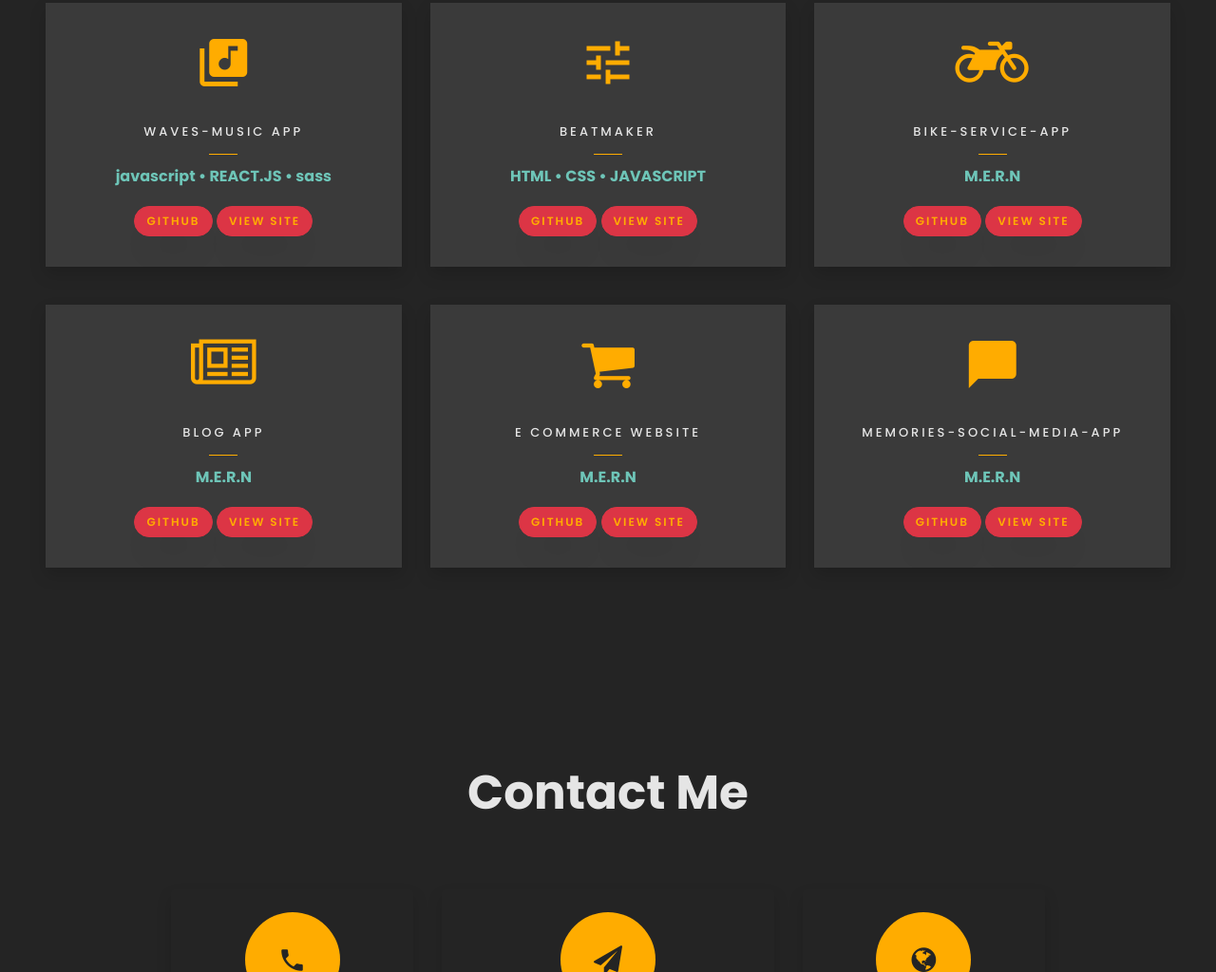
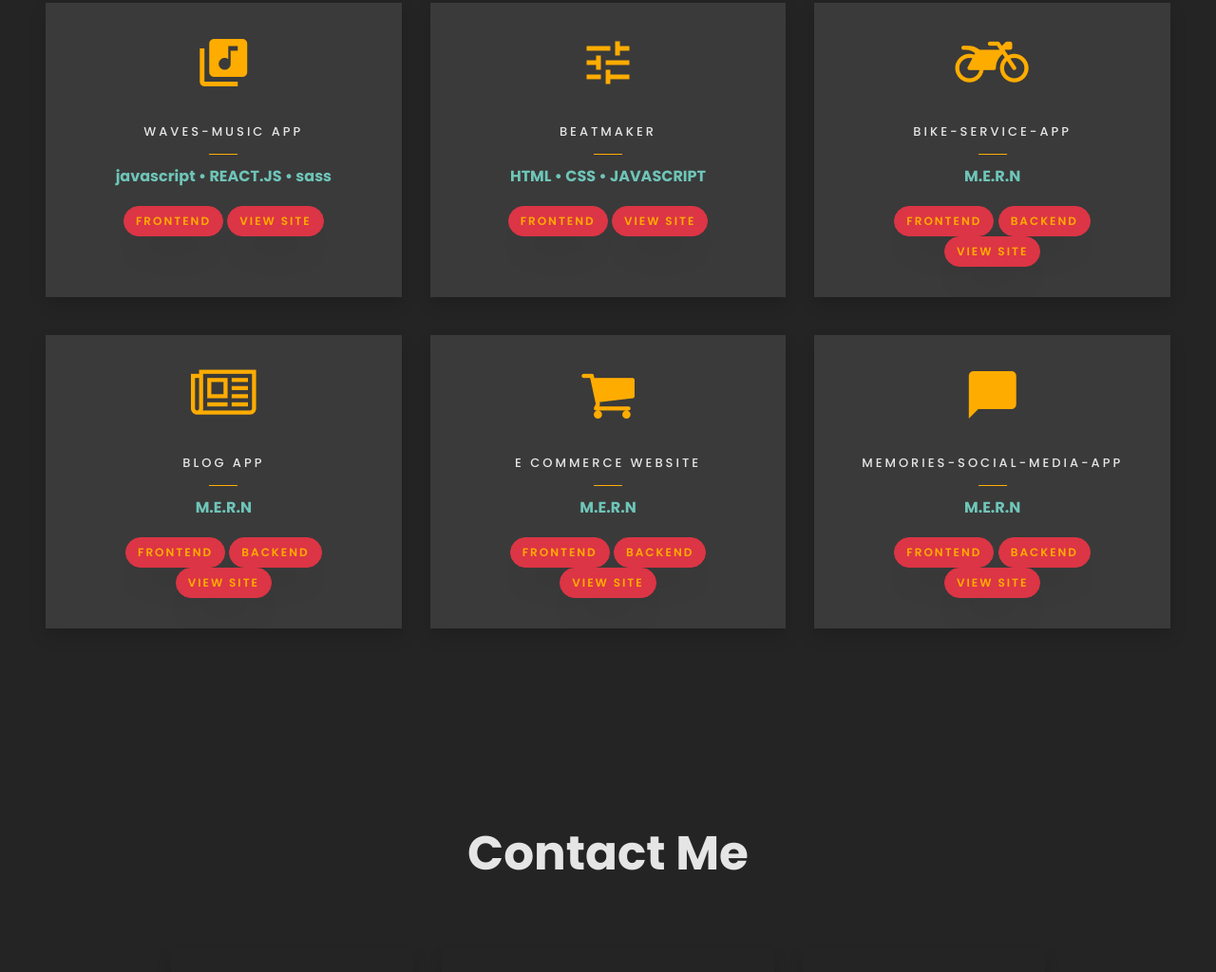
Before and after one commit to shyamPhx/My-Portfolio, a plain HTML site: page index.html in a window 1280 px wide. Shown: the part 3005-4029 px from the top of the page at 95% size. Drawn offline with Linux system fonts and the light colour scheme; files whose address does not match are found by name.

Commit message:
portfolio

```diff
--- a/index.html
+++ b/index.html
@@ -113,7 +113,7 @@
 					</div>
 					<div class="counter-wrap ftco-animate d-flex mt-md-3">
 						<div class="text">
-							<p><a href="https://drive.google.com/file/d/1Teh9kGS8acbfXTf2qhFU11wdAa_uocvU/view?usp=sharing" target="_blank" class="btn btn-primary py-3 px-3">View CV</a></p>
+							<p><a href="https://drive.google.com/file/d/15NhS-bGtj5fnmdXP6EH_RVO582JnKXtF/view?usp=sharing" target="_blank" class="btn btn-primary py-3 px-3">View CV</a></p>
 						</div>
 					</div>
 				</div>
@@ -229,7 +229,8 @@
 							<h3 class="mb-4">WAVES-MUSIC APP</h3>
 							<p><strong>javascript • REACT.JS • sass </strong></p>
 							<div class="btn-site">
-							<button type="button" class="btn btn-danger"><a href="https://github.com/shyamPhx/waves-react" target="_blank">Github</a></button>
+							<button type="button" class="btn btn-danger"><a href="https://github.com/shyamPhx/waves-react" target="_blank">Frontend</a></button>
+
 					     	<button type="button" class="btn btn-danger"><a href="https://youthful-sinoussi-79d09e.netlify.app" target="_blank"> view site</a></button>
 						</div>
 
@@ -245,7 +246,8 @@
 							<h3 class="mb-4">BeatMaker</h3>
 							<p><strong>HTML • CSS • JAVASCRIPT</strong></p>
 							<div>
-								<button type="button" class="btn btn-danger"><a href="https://github.com/shyamPhx/Beatmaker-project" target="_blank">Github</a></button>
+								<button type="button" class="btn btn-danger"><a href="https://github.com/shyamPhx/Beatmaker-project" target="_blank">Frontend</a></button>
+
 					     	<button type="button" class="btn btn-danger"><a href="https://eager-haibt-64c0d1.netlify.app" target="_blank"> view site</a></button>
 							</div>
 
@@ -261,8 +263,9 @@
 							<h3 class="mb-4">Bike-service-app</h3>
 							<p><strong>M.E.R.N</strong></p>
 							<div>
-								<button type="button" class="btn btn-danger"><a href="https://github.com/shyamPhx/bike-service-front-end" target="_blank">Github</a></button>
-					     	<button type="button" class="btn btn-danger"><a href="https://zealous-clarke-cded92.netlify.app" target="_blank"> view site</a></button>
+								<button type="button" class="btn btn-danger"><a href="https://github.com/shyamPhx/bike-service-front-end" target="_blank">Frontend</a></button>
+								<button type="button" class="btn btn-danger"><a href="https://github.com/shyamPhx/bike-service-backend" target="_blank">Backend</a></button>
+					     	<button type="button" class="btn btn-danger"><a href="https://zealous-clarke-cded92.netlify.app" target="_blank">view site</a></button>
 							</div>
 						</div>
 					</div>
@@ -279,7 +282,8 @@
 							<h3 class="mb-4">Blog App</h3>
 							<p><strong>M.E.R.N</strong></p>
 							<div>
-							<button type="button" class="btn btn-danger"><a href="https://github.com/shyamPhx/Blog-app-Frontend" target="_blank">Github</a></button>
+							<button type="button" class="btn btn-danger"><a href="https://github.com/shyamPhx/Blog-app-Frontend" target="_blank">Frontend</a></button>
+							<button type="button" class="btn btn-danger"><a href="https://github.com/shyamPhx/Blog-app-Backend" target="_blank">Backend</a></button>
 					     	<button type="button" class="btn btn-danger"><a href="https://laughing-chandrasekhar-0ff95a.netlify.app/" target="_blank"> view site</a></button>
 							</div>
 						</div>
@@ -295,7 +299,8 @@
 							<h3 class="mb-4">E commerce Website</h3>
 							<p><strong>M.E.R.N</strong></p>
 					<div>
-					<button type="button" class="btn btn-danger"><a href="https://github.com/shyamPhx/Ecommerce-Frontend" target="_blank">Github</a></button>
+					<button type="button" class="btn btn-danger"><a href="https://github.com/shyamPhx/Ecommerce-Frontend" target="_blank">Frontend</a></button>
+					<button type="button" class="btn btn-danger"><a href="https://github.com/shyamPhx/Ecommerce-Backend" target="_blank">Backend</a></button>
 					<button type="button" class="btn btn-danger"><a href="https://priceless-gates-3b819e.netlify.app" target="_blank"> view site</a></button>
 						</div>
 						</div>
@@ -311,9 +316,10 @@
 							<h3 class="mb-4">Memories-social-media-app</h3>
 							<p><strong>M.E.R.N</strong></p>
 							<div>
-								<button type="button" class="btn btn-danger"><a href="https://github.com/shyamPhx/social-media-front-end" target="_blank">Github</a></button>
+								<button type="button" class="btn btn-danger"><a href="https://github.com/shyamPhx/social-media-front-end" target="_blank">Frontend</a></button>
+								<button type="button" class="btn btn-danger"><a href="https://github.com/shyamPhx/social-media-backend" target="_blank">Backend</a></button>
 								<button type="button" class="btn btn-danger"><a href="https://laughing-jepsen-0e6784.netlify.app" target="_blank"> view site</a></button>
-									</div>
+							</div>
 						</div>
 					</div>
 				</div>
```
